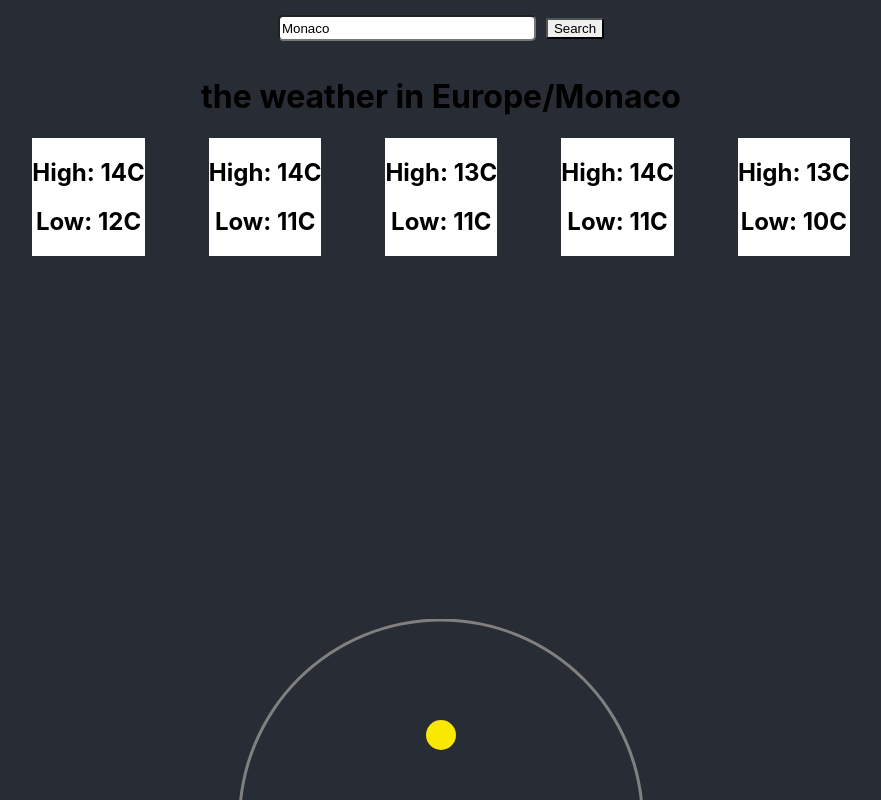
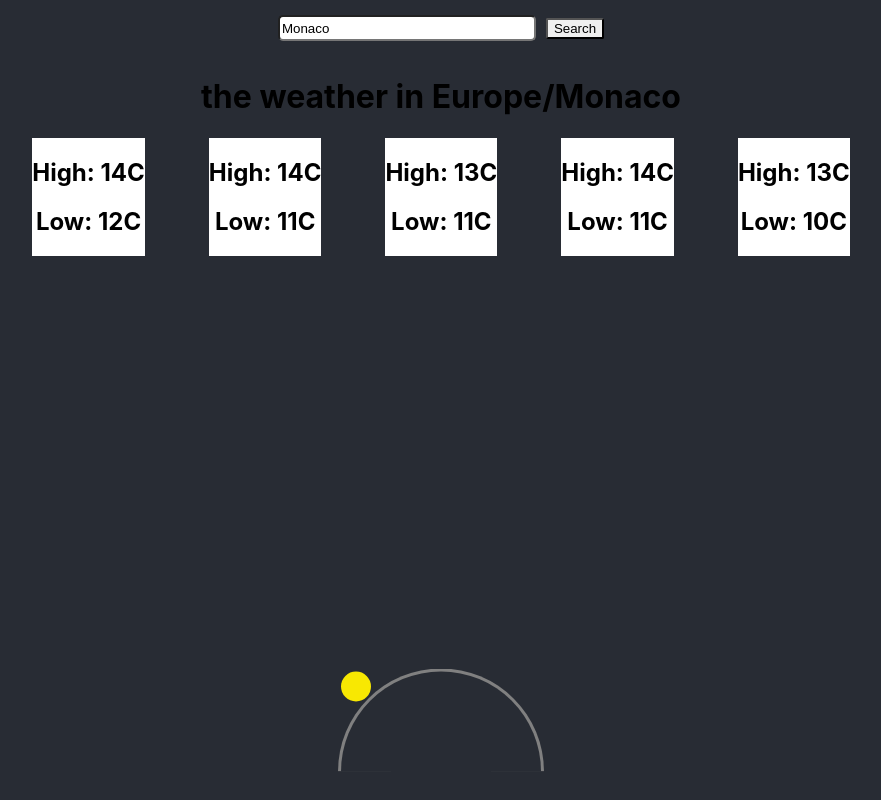
Before and after one commit to JordT/WeatherApp, a React (Create React App) app: page / in a window 1280 px wide. Shown: the whole page, without its empty margins (199-1080 px from the left). Built offline with nearby package versions, Linux system fonts and the light colour scheme.

Commit message:
some ideas in css file

```diff
--- a/src/components/DisplayWeather/SunPosition/SunPosition.css
+++ b/src/components/DisplayWeather/SunPosition/SunPosition.css
@@ -9,18 +9,22 @@
     left: 50%;
     align-self: center;
     transform: translate(-50%, -50%);
-    height: 200px;
-    width: 400px;
+    height: 100px;
+    width: 200px;
     border-radius: 300px 300px 0 0;
     border: 3px solid grey;
     border-bottom: none;
     background-color: 0;
 }
 
-.position {
+.sun {
+    /* set sun location */
+    position: inherit;
+    /* put sun in the middle, adjust from their... */
+
+    /* set sun size */
     height: 30px;
     width: 30px;
     background-color: rgb(248, 232, 2);
     border-radius: 50%;
-    display: inline-block;
 }
--- a/src/components/DisplayWeather/SunPosition/SunPosition.js
+++ b/src/components/DisplayWeather/SunPosition/SunPosition.js
@@ -5,8 +5,9 @@ const SunPosition = (sunData) => {
   return (
     //   <h1>{sunData}</h1>
       <div className="sun-pos-container">
-         <div className="arc"></div>
-         <div className="position"></div>
+         <div className="arc">
+            <div className="sun"></div>
+        </div>
          {/* <h1>SunPosition</h1> */}
       </div>
 
```
